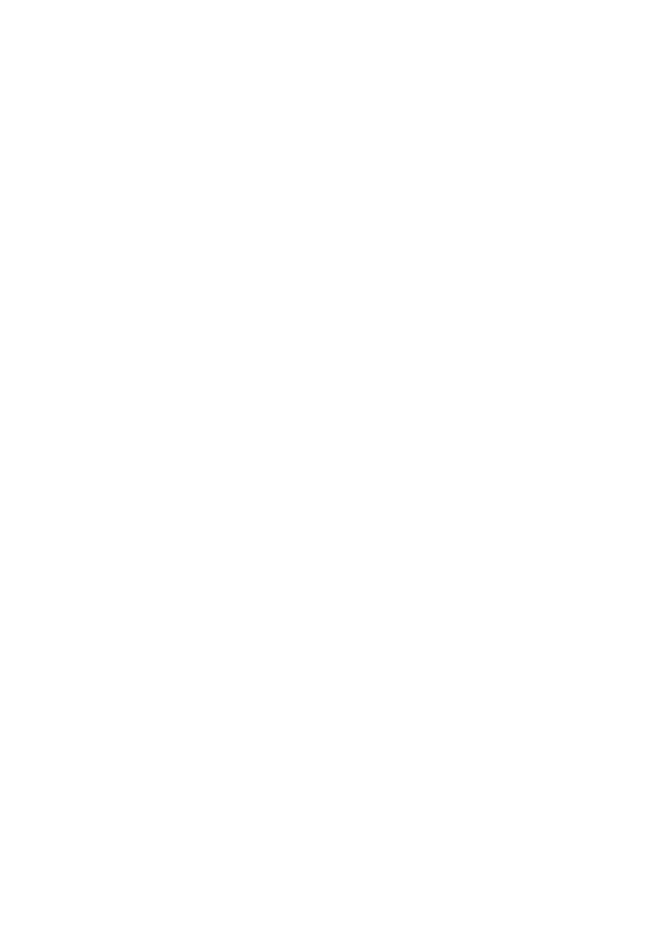
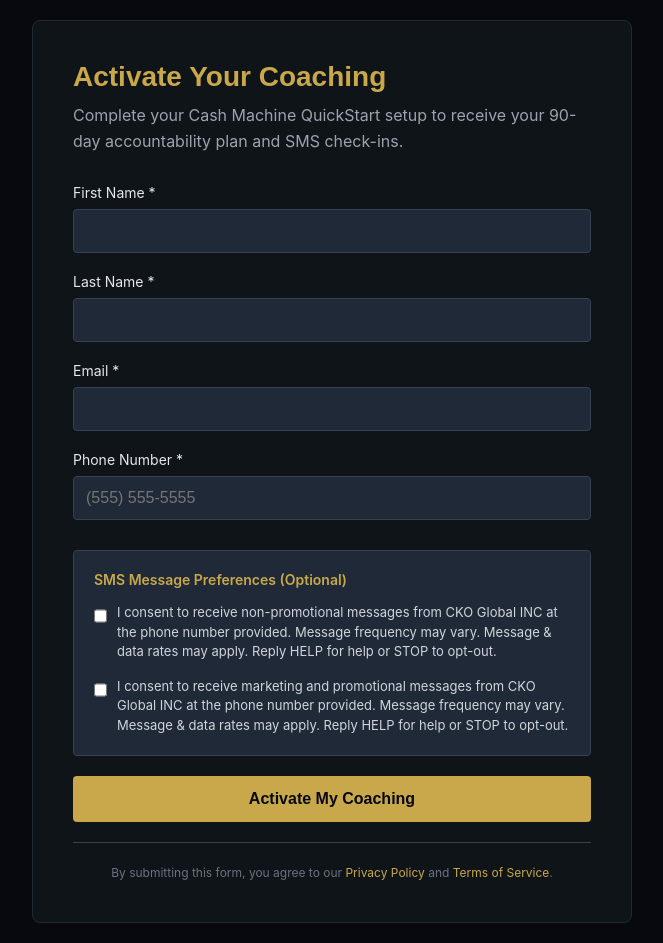
Before and after one commit to CKOGlobal/CashMachineQuickstart, a React (Vite) app: page /cmqs-opt-in in a window 1280 px wide. Before the commit this address had no page. Shown: the whole page, without its empty margins (308-971 px from the left). Before the commit the page ends 800 px from the top, so only its background shows below. Built offline with nearby package versions, Linux system fonts and the light colour scheme.

Commit message:
Update main.jsx

```diff
--- a/src/main.jsx
+++ b/src/main.jsx
@@ -1,16 +1,18 @@
 import React from 'react';
 import ReactDOM from 'react-dom/client';
 import { BrowserRouter, Routes, Route } from 'react-router-dom';
-import CashMachineQuickStart from './CashMachineQuickStart';
+import CashMachineQuickstart from './CashMachineQuickstart';
 import StuckChat from './StuckChat';
+import CMQSOptIn from './CMQSOptIn';
 import './index.css';
 
 ReactDOM.createRoot(document.getElementById('root')).render(
   <React.StrictMode>
     <BrowserRouter>
       <Routes>
-        <Route path="/" element={<CashMachineQuickStart />} />
+        <Route path="/" element={<CashMachineQuickstart />} />
         <Route path="/stuck-chat" element={<StuckChat />} />
+        <Route path="/cmqs-opt-in" element={<CMQSOptIn />} />
       </Routes>
     </BrowserRouter>
   </React.StrictMode>
```
